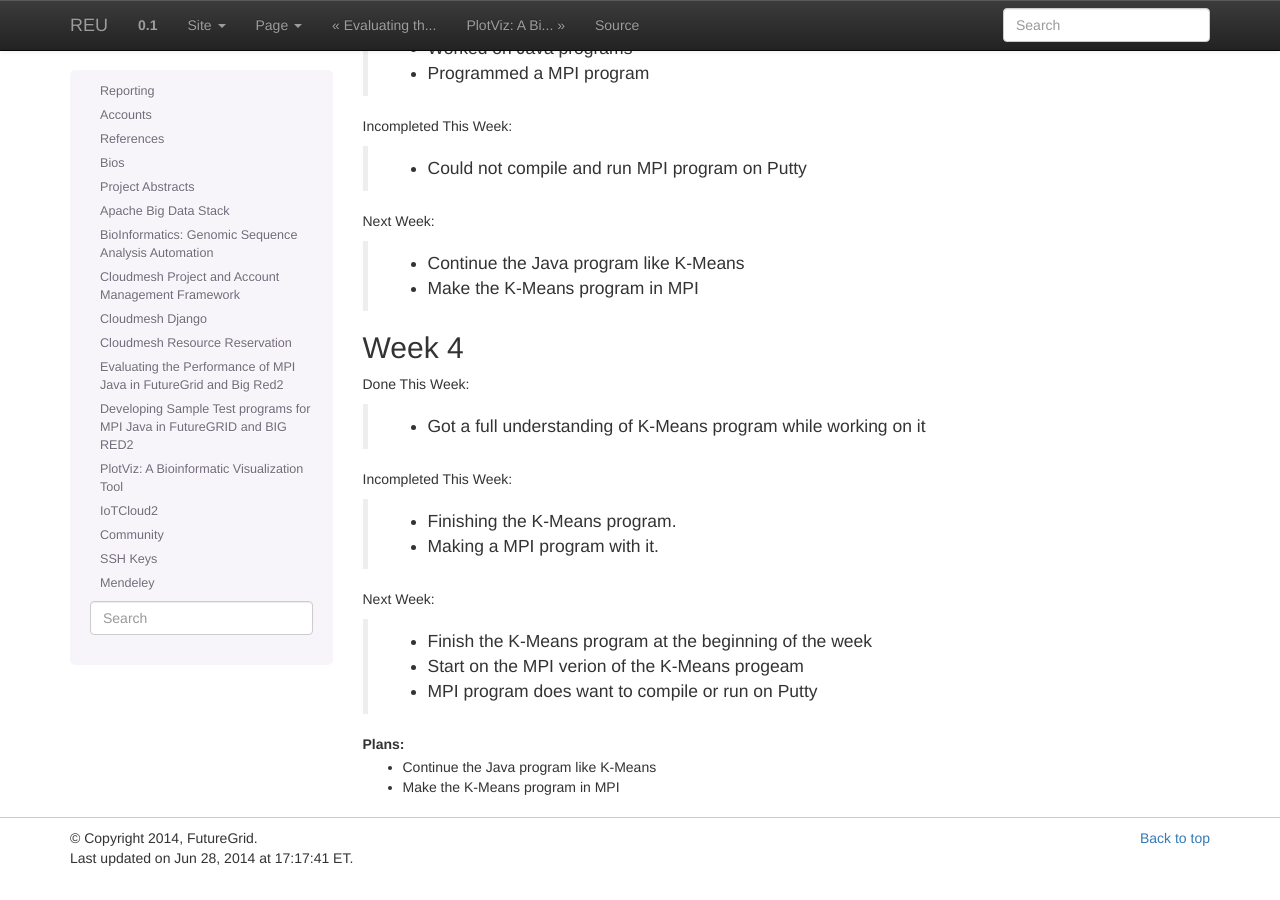
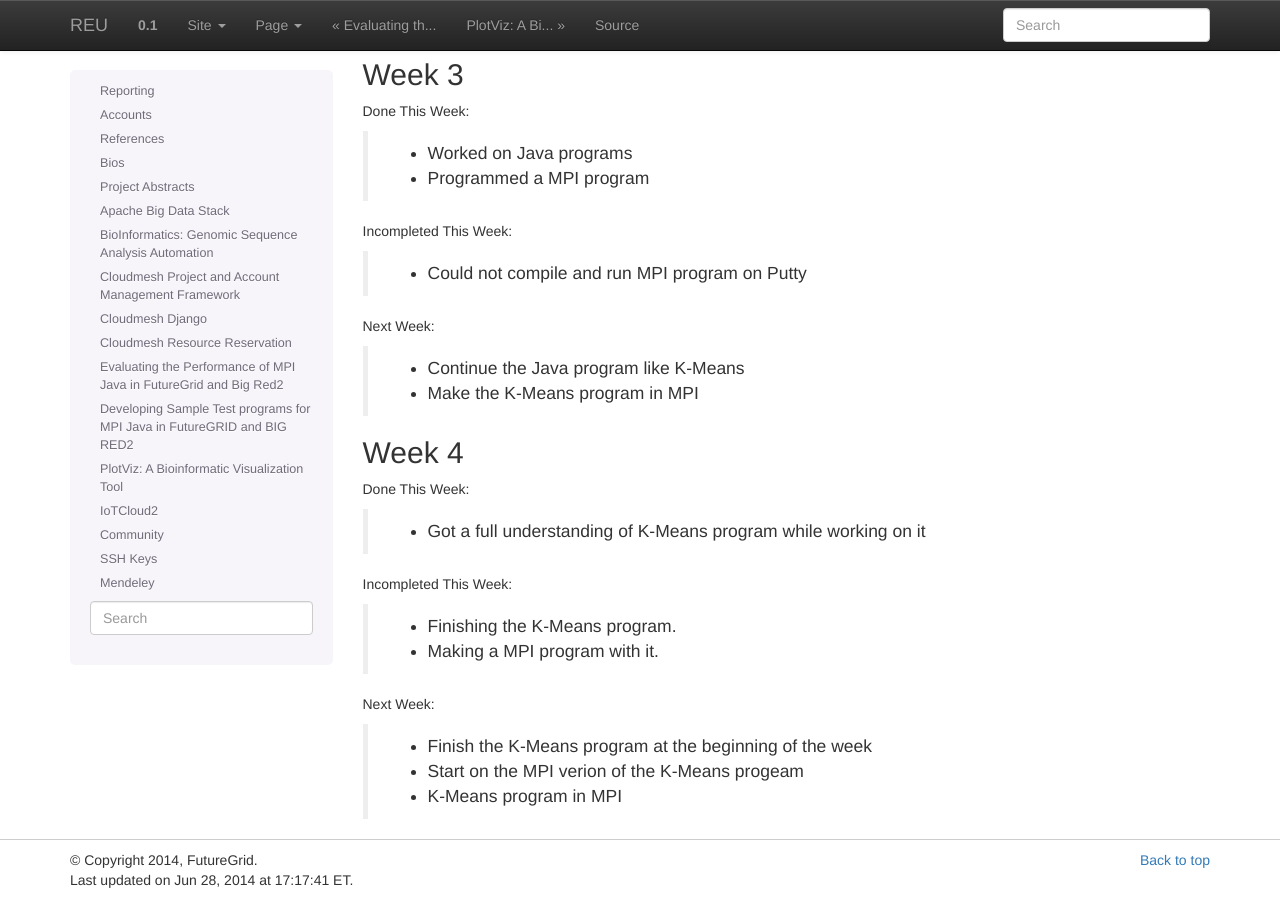
Before and after one commit to cloudmesh-project/reu-2014, a Sphinx documentation site: the page built from doc/source/projects/mpi-java-test.rst, in a window 1280 px wide and 900 px high, scrolled down 1913 px. Built offline with Sphinx 7.4.7, drawn with Linux system fonts in a browser that asks for light colours; before the commit the page ends 2791 px from its top, so only the background shows below that.

Commit message:
Fixing spaces

```diff
--- a/doc/source/projects/mpi-java-test.rst
+++ b/doc/source/projects/mpi-java-test.rst
@@ -72,17 +72,17 @@
 ----------------------------------------------------------------------
 Done This Week:
 
-* Learned Linux command-line
-* Learned Java
-* Learned the purpose and importance of our projects
+ * Learned Linux command-line
+ * Learned Java
+ * Learned the purpose and importance of our projects
 
 Incompleted This Week:
 
-* All Work was done
+ * All Work was done
 
 Next Week:
 
-* To begin installing and running the MPI program and other programs
+ * To begin installing and running the MPI program and other programs
 
 Week 2
 ---------------------------------------------------------------------
@@ -132,7 +132,4 @@
 
  * Finish the K-Means program at the beginning of the week
  * Start on the MPI verion of the K-Means progeam
- * MPI program does want to compile or run on Putty
-Plans:
- * Continue the Java program like K-Means
- * Make the K-Means program in  MPI
+ * K-Means program in  MPI
```
